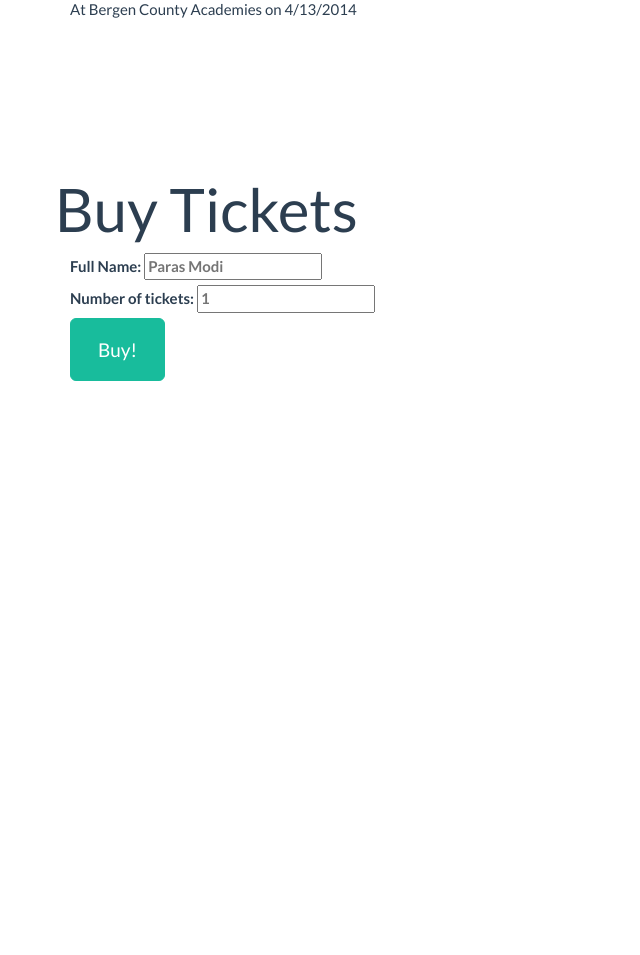
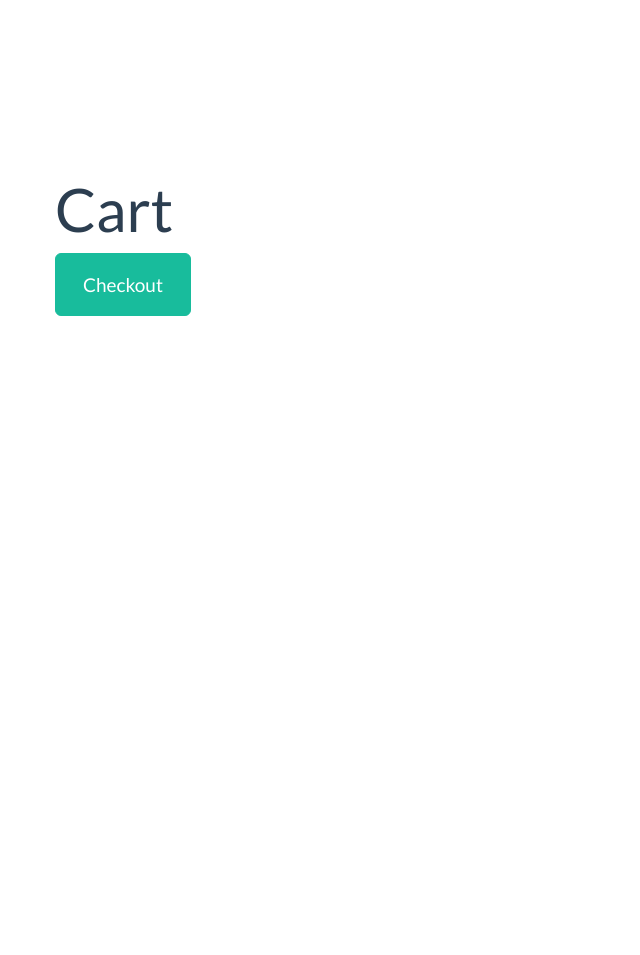
Before and after one commit to parasm/FBLA-2014, a Flask app: page / in a window 1280 px wide. Shown: the part 3109-4064 px from the top of the page, without its empty margins (0-640 px from the left). Run offline with Flask 2, Linux system fonts and the light colour scheme; some libraries are stand-ins or nearby versions.

Commit message:
updated about and changed tour schedule look

```diff
--- a/templates/base.html
+++ b/templates/base.html
@@ -21,7 +21,7 @@
 	        	<li class="nav-top"><a href="#about">About</a></li>
 	        	<li class="nav-top"><a href="#listen">Listen</a></li>
 	        	<li class="nav-top"><a href="#tour">Tour Schedule</a></li>
-	        	<li class="nav-top"><a href="#buy">Buy Tickets</a></li>
+	        	<li class="nav-top"><a href="#cart">Cart</a></li>
 	        </ul>
 	        <ul class="nav navbar-nav navbar-right">
 
--- a/templates/index.html
+++ b/templates/index.html
@@ -11,7 +11,7 @@
 	<div class="row section" id="about">
 		<h1 class="header">About Us</h1>
 		<div class="col-lg-6 descrp">
-			At vero eos et accusamus et iusto odio dignissimos ducimus qui blanditiis praesentium voluptatum deleniti atque corrupti quos dolores et quas molestias excepturi sint occaecati cupiditate non provident, similique sunt in culpa qui officia deserunt mollitia animi, id est laborum et dolorum fuga. Et harum quidem rerum facilis est et expedita distinctio. Nam libero tempore, voluptas assumenda est, omnis dolor repellendus. Temporibus autem quibusdam et aut officiis debitis aut rerum necessitatibus saepe eveniet ut et voluptates repudiandae sint et molestiae non recusandae. Itaque earum rerum hic tenetur a sapiente delectus, ut aut reiciendis voluptatibus maiores alias consequatur aut perferendis doloribus asperiores repellat.
+			Choral Reef is a revolutionary new group that has recently entered the realm of producing. With inspiration from world-class DJs such as Swedish House Mafia and DJ @@, Choral Reef has goals to be on top of the charts everywhere. Choral Reef aims for quality entertainment towards all music lovers ranging from Kanye West fans to the creators of the Teen Titans original theme song. Choral Reef is currently on their Spring "The Reef is Getting Warmer" Tour in celebration of the release of the Enter The Reef EP. Tour guests include Skrillex, Stardust, and some tour dates even include the great Valx DJ. Welcome to the reef.
 		</div>
 		<div class="col-lg-6">
 			<img src="https://i4.sndcdn.com/artworks-000065227484-7pbl31-t200x200.jpg?435a760" class="about-pic">
@@ -31,28 +31,41 @@
 	</div>
 	<div class="row section" id="tour">
 		<h1 class="header">Tour Schedule</h1>
-		<div class="col-lg-4">
-			<h2>Next Concert:</h2>
-			<img src="http://upload.wikimedia.org/wikipedia/commons/e/e7/BergenCA.jpg" class="tour-pic">
-			<p>
-				At Bergen County Academies on 4/13/2014
-			</p>
+		<div class="row schedule">
+						<div class="col-md-2">&nbsp;</div>
+						<div class="col-md-2">
+							<h4>4/15</h4>
 						</div>
+						<div class="col-md-4">
+							<strong>Hackensack, NJ</strong><br/>
 						</div>
-	<div class="row section" id="buy">
-		<h1 class="header">Buy Tickets</h1>
-		<div class="col-lg-4">
-			<form method="POST" action="/">
-				<label>Full Name:
-					<input name="name" placeholder="Paras Modi">
-				</label>
+						<div class="col-md-2">
 							<label>Number of tickets:
 								<input name="num" placeholder="1">
 							</label>
 							<button type="Submit" class="btn btn-lg btn-success">Buy!</button>
-			</form>
-			<!-- or evenbrite this... -->
 						</div>
+						<div class="col-md-2">&nbsp;</div>
+					</div>
+					<div class="row schedule"><div class="col-md-2">&nbsp;</div><div class="col-md-8"><hr></div><div class="col-md-2">&nbsp;</div></div>
+					<div class="row schedule">
+						<div class="col-md-2">&nbsp;</div>
+						<div class="col-md-2">
+							<h4>4/19</h4>
+						</div>
+						<div class="col-md-4">
+							<strong>New York, NY</strong><br/>
+						</div>
+						<div class="col-md-2">
+							Available Soon
+						</div>
+						<div class="col-md-2">&nbsp;</div>
+					</div>
+	</div>
+	<div class="row section" id="cart">
+		<h1 class="header">Cart</h1>
+		<button class="btn btn-lg btn-success"> Checkout </button>
+
 	</div>
 </div>
 {% endblock %}
```
Lines whose indentation alone changed are shown as unchanged.
